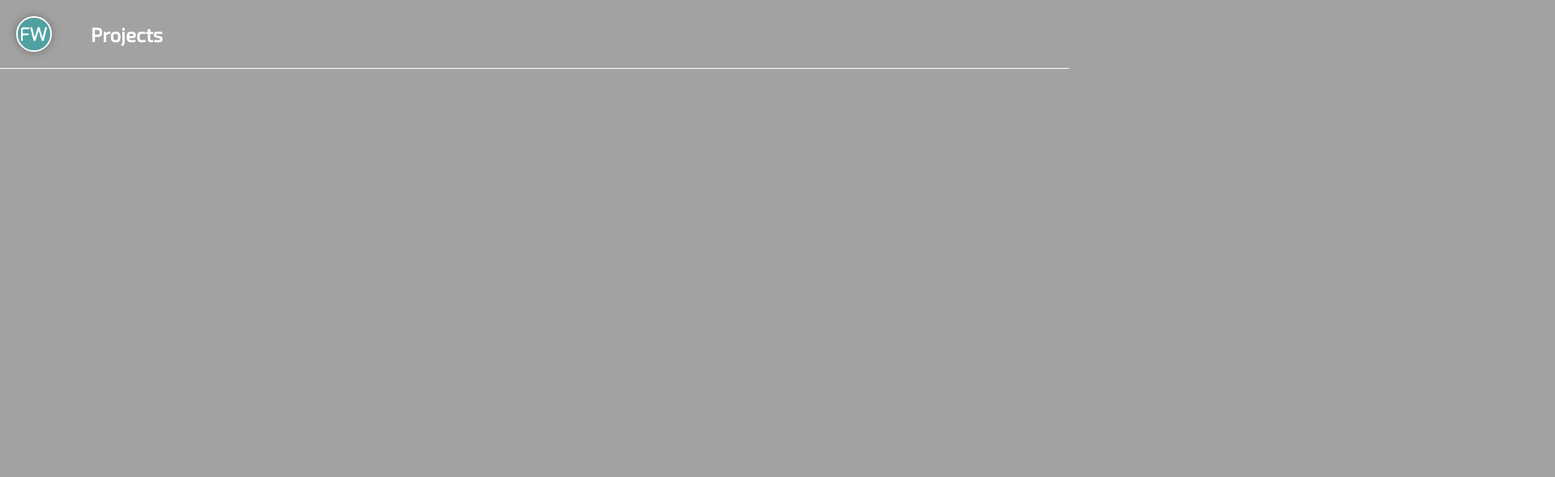
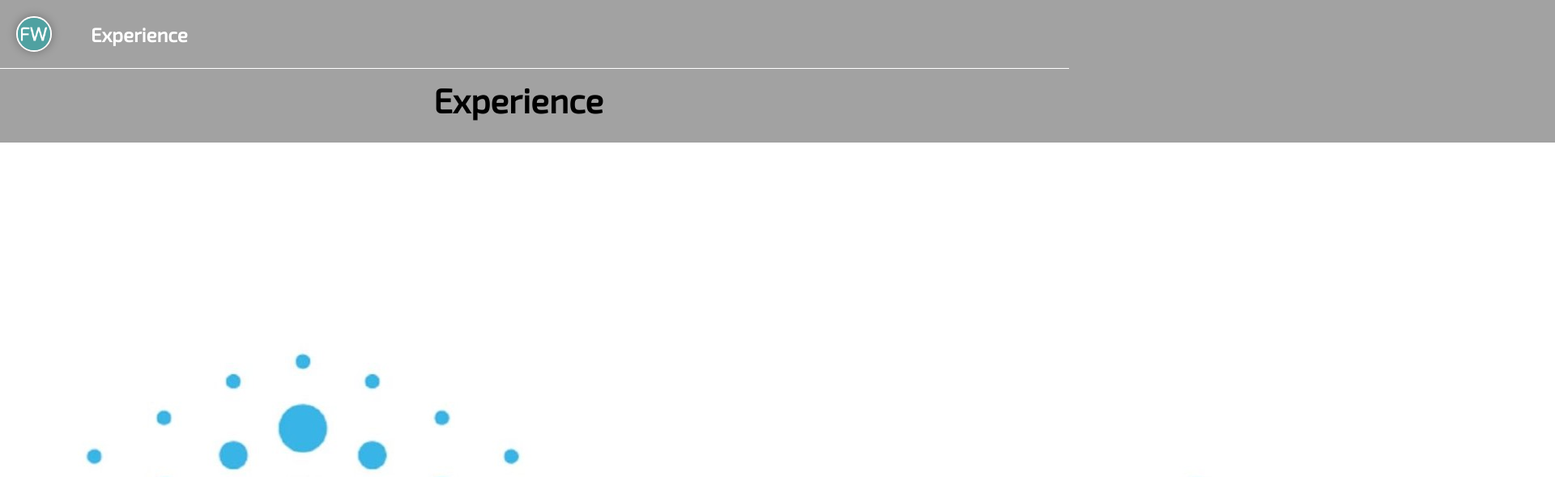
Before and after one commit to flynnWhelehan/website, a React (Create React App) app in the folder website/frontend/: page /experience in a window 1280 px wide. Before the commit this address had no page. Shown: the top 589 px of the page at 81% size, 1920 px wide, since content can reach past the window. Built offline with nearby package versions, Linux system fonts and the light colour scheme.

Commit message:
Rebrand projects page to experience page

```diff
--- a/website/frontend/src/App.js
+++ b/website/frontend/src/App.js
@@ -1,7 +1,7 @@
 import './App.css';
 import { BrowserRouter as Router, Routes, Route } from 'react-router-dom';
 import Home from './pages/Home';
-import Projects from './pages/Projects';
+import Experience from './pages/Experience';
 import Navbar from './components/Navbar';
 import MyairopsWork from './pages/MyairopsWork';
 import EasyAHackathon from './pages/EasyAHackathon';
@@ -17,7 +17,7 @@ function App() {
         <Navbar/>
         <Routes>
           <Route path="/website" element={<Home />} />
-          <Route path="/projects" element={<Projects />} />
+          <Route path="/experience" element={<Experience />} />
           <Route path="/myairops-work" element={<MyairopsWork />} />
           <Route path="/easya-hackathon" element={<EasyAHackathon />} />
           <Route path="/google-formulae-hackathon" element={<GoogleFormulaEHackathon />} />
--- a/website/frontend/src/components/Navbar.js
+++ b/website/frontend/src/components/Navbar.js
@@ -1,4 +1,3 @@
-import React from 'react';
 import { Link } from 'react-router-dom';
 import { useScrollHandler } from '../hooks/useScrollHandler';
 import FwLogo from '../images/favicon/android-chrome-512x512.png';
@@ -34,12 +33,12 @@ const Navbar = () => {
         <ul className="navbar__links" role="menubar">
           <li role="none">
             <Link
-              to="/projects"
+              to="/experience"
               className="navbar__link"
               role="menuitem"
-              aria-label="View projects"
+              aria-label="View experience"
             >
-              Projects
+              Experience
             </Link>
           </li>
         </ul>
--- a/website/frontend/src/components/VideoPlayer.js
+++ b/website/frontend/src/components/VideoPlayer.js
@@ -1,4 +1,3 @@
-import React from 'react';
 import ReactPlayer from 'react-player';
 import PropTypes from 'prop-types';
 import './VideoPlayer.css';
--- a/website/frontend/src/pages/Projects.js
+++ b/website/frontend/src/pages/Experience.js
@@ -1,24 +1,20 @@
 import { Helmet } from 'react-helmet';
 import { Link } from 'react-router-dom';
-import './Projects.css';
+import './Experience.css';
 import myairopsLogo from '../images/myairops-logo.jpeg';
 import canBusDiagram from '../images/can-bus-diagram.png';
 import royalHackaway from '../images/royal-hackaway.png';
-import framaCLogo from '../images/frama-c.jpg';
 import zooplaLogo from '../images/zoopla-logo.jpg';
 import strandPalaceLogo from '../images/strand-palace.jpg';
-import fwLogo from '../images/android-chrome-512x512-2x1.png';
 import googleXFormulaELogo from '../images/google-x-formula-e.jpg';
 import easyAXVeChainLogo from '../images/easya-x-vechain-group.jpeg';
 
-function Projects() {
-    const projects = [
+function Experience() {
+    const experience = [
         { name: 'myairops Industrial Placement', thumbnail: myairopsLogo, link: '/myairops-work'},
-        { name: 'FW Project', thumbnail: fwLogo, comingSoon: true},
         { name: 'Hackathon - Google x Formula E AI', thumbnail: googleXFormulaELogo, link: '/google-formulae-hackathon'},
         { name: 'Hackathon - San Francisco EasyA x VeChain', thumbnail: easyAXVeChainLogo, link: '/easya-hackathon'},
         { name: 'Hackathon - Royal Hackaway v7', thumbnail: royalHackaway, link: '/hackaway-v7-hackathon'},
-        { name: 'Formal Software Verification', thumbnail: framaCLogo, comingSoon: true},
         { name: 'Vehicle Accident Scene Reconstruction Research', thumbnail: canBusDiagram, comingSoon: true},
         { name: 'Zoopla - IT Support', thumbnail: zooplaLogo, comingSoon: true},
         { name: 'Strand Palace Hotel - IT Support', thumbnail: strandPalaceLogo, comingSoon: true},
@@ -27,16 +23,16 @@ function Projects() {
     return (
         <div>
             <Helmet>
-                <title>Project and experience</title>
-                <meta name="Projects and Experience" content="Web site in progress..." />
+                <title>Experience</title>
+                <meta name="Experience" />
             </Helmet>
-            <h1 className="projects-title">Projects and Experience</h1>
-            <div className="project-grid">
-                {projects.map((project, index) => (
-                    <Link to={project.link} key={index} className={`project-panel ${project.comingSoon ? 'coming-soon' : ''}`}>
-                        <img src={project.thumbnail} alt={project.name} />
-                        <div className={`project-panel-hover ${project.hoverStyle}`}>
-                            <div className="project-panel-text">{project.name}</div>
+            <h1 className="ex-title">Experience</h1>
+            <div className="experience-grid">
+                {experience.map((experience, index) => (
+                    <Link to={experience.link} key={index} className={`experience-panel ${experience.comingSoon ? 'coming-soon' : ''}`}>
+                        <img src={experience.thumbnail} alt={experience.name} />
+                        <div className={`experience-panel-hover ${experience.hoverStyle}`}>
+                            <div className="experience-panel-text">{experience.name}</div>
                         </div>
                     </Link>
                 ))}
@@ -45,4 +41,4 @@ function Projects() {
     );
 }
 
-export default Projects;
+export default Experience;
```
Also changed, not shown: website/frontend/src/components/PagePanel.css (deleted), website/frontend/src/components/PagePanel.js (deleted), website/frontend/src/components/PageSectionList.css (deleted), website/frontend/src/components/PageSectionList.js (deleted), website/frontend/src/images/frama-c.jpg (deleted), website/frontend/src/pages/Experience.css (renamed from website/frontend/src/pages/Projects.css).
